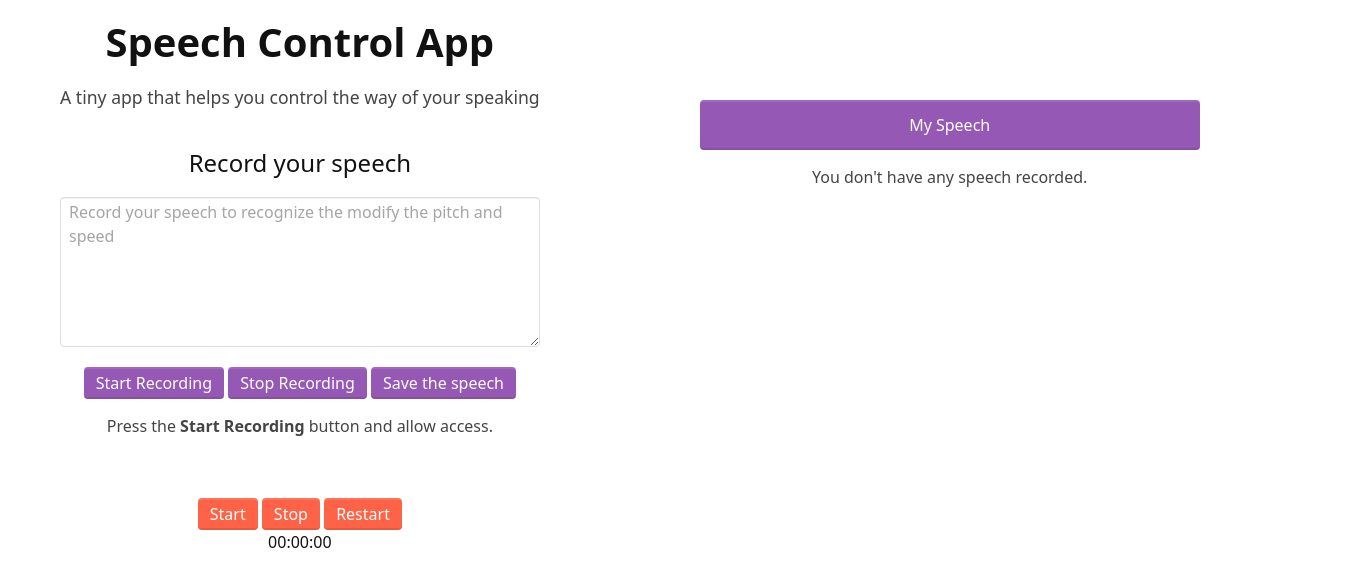
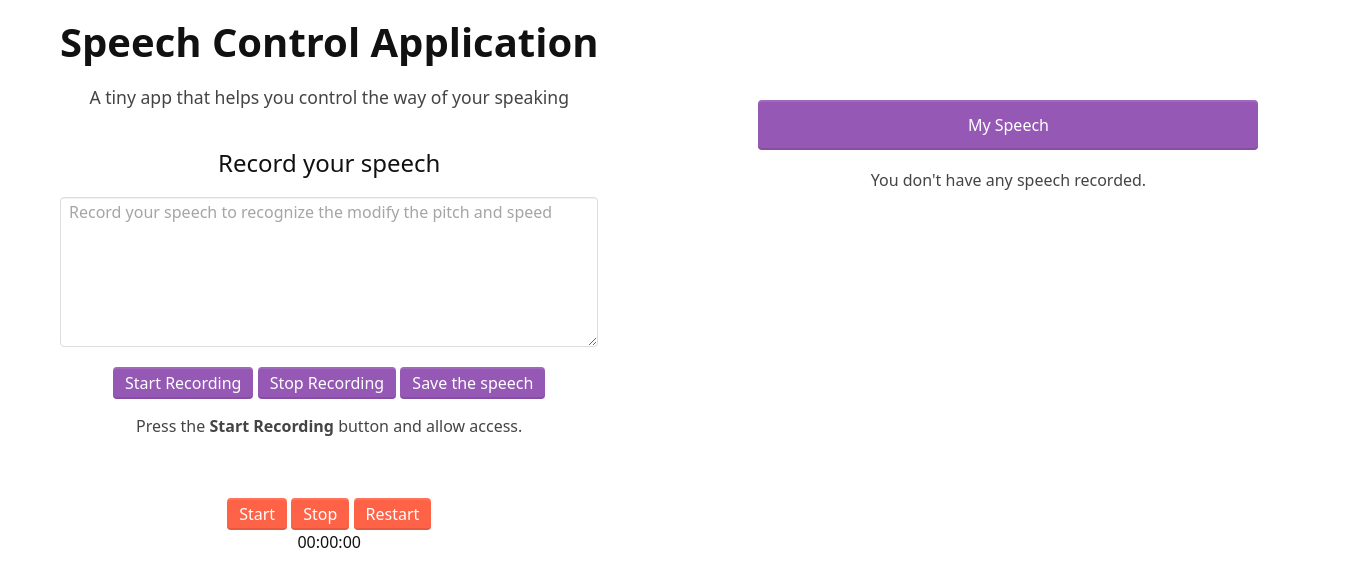
Before and after one commit to rahulrajsenapati/cool-down, a plain HTML site: page javascript/index.html in a window 1280 px wide. Shown: the whole page, 1358 px wide, since content can reach past the window. Drawn offline with Linux system fonts and the light colour scheme.

Commit message:
minor change
ejnjnwjfwefjwifjwd2

```diff
--- a/javascript/index.html
+++ b/javascript/index.html
@@ -2,7 +2,7 @@
     <head>
         <meta charset="utf-8">
         <meta http-equiv="X-UA-Compatible" content="IE=edge">
-        <title>Voice Controlled Notes App</title>
+        <title>Voice Controlled Notes Application</title>
         <meta name="description" content="">
         <meta name="viewport" content="width=device-width, initial-scale=1">
 
@@ -13,7 +13,7 @@
 
     <body>
         <div class="container">
-            <h1 class=".no-browser-support"><b>Speech Control App</b></h1>
+            <h1 class=".no-browser-support"><b>Speech Control Application</b></h1>
             <p class="page-description">A tiny app that helps you control the way of your speaking</p></header>
 
             <div class="app">
--- a/javascript/styles.css
+++ b/javascript/styles.css
@@ -20,7 +20,7 @@ button:focus {
 ul#notes {
     max-height: 330px;
     overflow-y: scroll;
-    padding: 3%;
+    padding: 3.5%;
 }
 
 .container {
```
